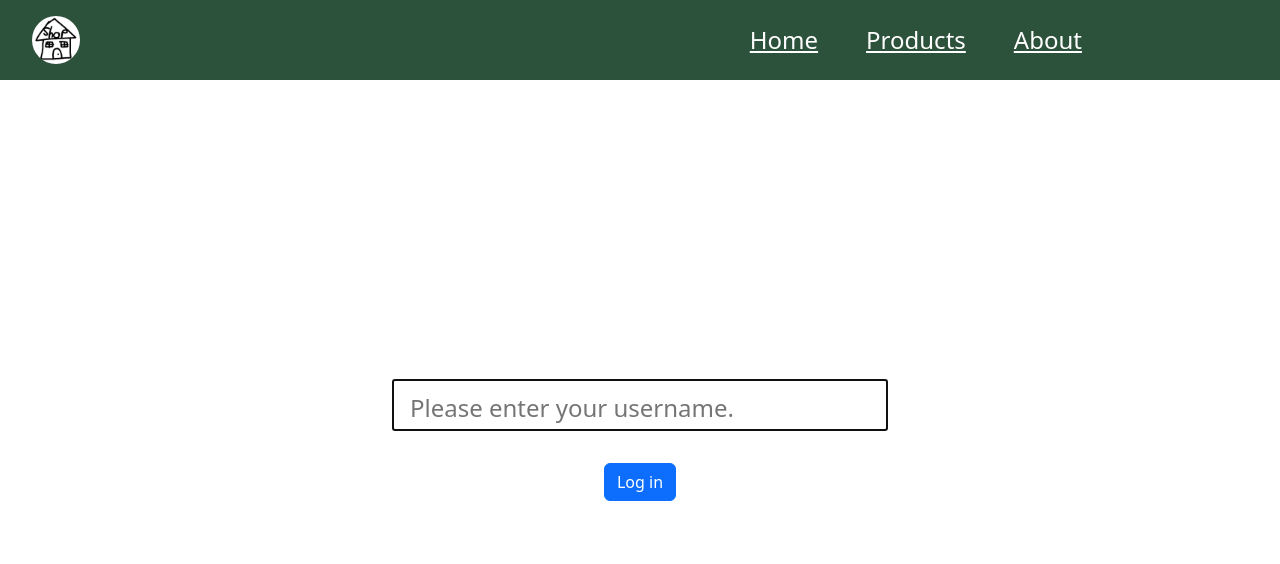
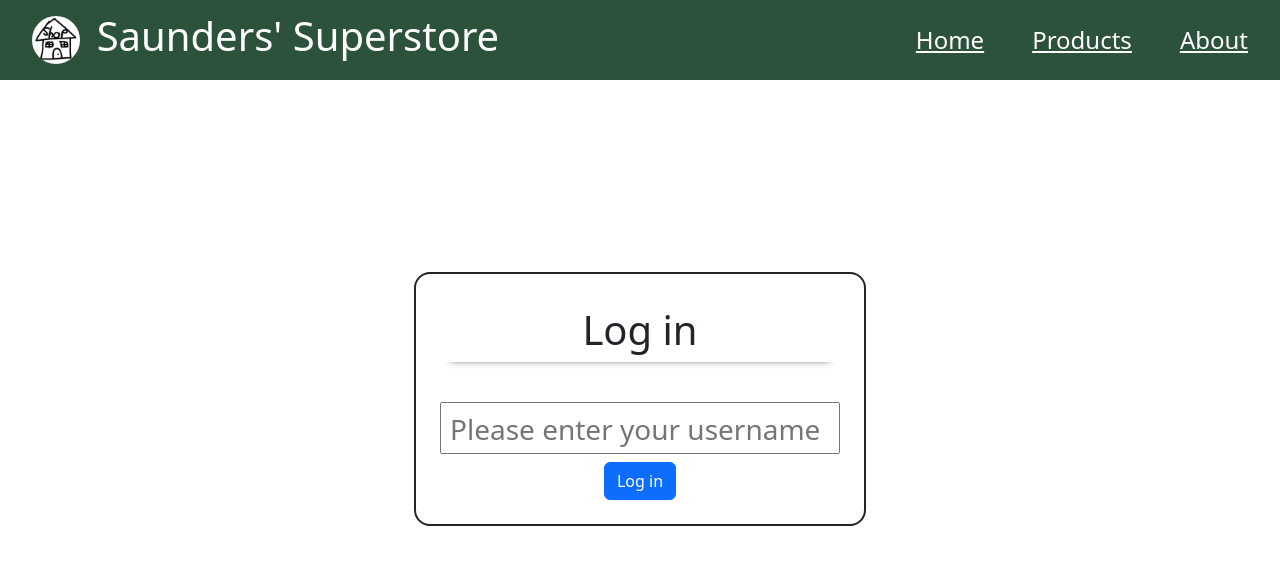
Before and after one commit to Maxsawdust/rr-online-store, a React (Vite) app in the folder online-store/: page / in a window 1280 px wide. Shown: the top 564 px of the page. Built offline with nearby package versions, Linux system fonts and the light colour scheme.

Commit message:
create Login component

```diff
--- a/online-store/src/components/Layout/Layout.css
+++ b/online-store/src/components/Layout/Layout.css
@@ -5,12 +5,16 @@
   /* display */
   display: flex;
   flex-direction: column;
+  align-items: center;
 }
 
 .page-container {
-  flex: 1;
+  /* sizing */
+  width: 95%;
+  max-width: 100rem;
+  padding: 5rem 0;
+  /* display */
   display: flex;
-  justify-content: center;
-  align-items: center;
+  flex-direction: column;
   padding: 2em;
 }
--- /dev/null
+++ b/online-store/src/components/Login/Login.css
@@ -0,0 +1,38 @@
+.Login {
+  /* sizing */
+  width: fit-content;
+  padding: 1.5rem;
+  /* formatting */
+  display: flex;
+  flex-direction: column;
+  align-items: center;
+  gap: 2rem;
+  margin-top: 10rem;
+  /* styling */
+  border: 2px solid;
+  border-radius: 1rem;
+}
+
+#log-in-header {
+  width: 100%;
+  padding: 0.5rem 0;
+  text-align: center;
+  box-shadow: 0 0.5rem 0.5rem -0.7rem black;
+}
+
+#log-in-box {
+  display: flex;
+  flex-direction: column;
+  align-items: center;
+  gap: 0.5rem;
+}
+
+#log-in-box > input {
+  width: 25rem;
+  font-size: 2rem;
+  padding: 0 0.25em;
+}
+
+#log-in-box > input::placeholder {
+  font-size: 1.75rem;
+}
--- /dev/null
+++ b/online-store/src/components/Login/Login.jsx
@@ -0,0 +1,23 @@
+import { useContext } from "react";
+import { StateContext } from "../../pages/HomePage/HomePage.jsx";
+import { Welcome } from "../";
+import "./Login.css";
+
+export default function Login() {
+  const { componentToDisplay, setComponentToDisplay } =
+    useContext(StateContext);
+  return (
+    <div className="Login">
+      <h1 id="log-in-header">Log in</h1>
+      <div id="log-in-box">
+        <input type="text" placeholder="Please enter your username" />
+        <button
+          className="btn btn-primary"
+          id="log-in-button"
+          onClick={() => setComponentToDisplay(<Welcome />)}>
+          Log in
+        </button>
+      </div>
+    </div>
+  );
+}
--- a/online-store/src/components/NavBar/NavBar.css
+++ b/online-store/src/components/NavBar/NavBar.css
@@ -5,11 +5,16 @@
   height: 10%;
   padding: 0 2em;
   /* display */
-  display: flex;
+  display: grid;
+  grid-template-columns: auto 1fr 1fr;
   align-items: center;
+  /* justify-content: flex-start; */
   /* styling */
   background-color: #2d523b;
 }
+
+/* I like the offset look the below styling gives the header. At first I had this all centered
+   but I found it a bit boring, and though it's more interesting like this */
 
 #shop-logo {
   /* sizing */
@@ -19,14 +24,18 @@
   border-radius: 100%;
 }
 
+#navbar-heading {
+  color: white;
+  justify-self: center;
+}
+
 #link-container {
   /* sizing */
   font-size: 1.5em;
   /* display */
-  margin-left: calc(50% - 2em);
-  transform: translateX(-50%);
   display: flex;
   gap: 2em;
+  margin-left: 25rem;
 }
 
 /* styling the links */
--- a/online-store/src/components/NavBar/NavBar.jsx
+++ b/online-store/src/components/NavBar/NavBar.jsx
@@ -5,13 +5,14 @@ import "./NavBar.css";
 export default function NavBar() {
   return (
     //
-    <div className="navbar">
+    <header className="navbar">
       <img src={shopLogo} alt="" id="shop-logo" />
+      <h1 id="navbar-heading">Saunders' Superstore</h1>
       <div id="link-container">
         <Link to={"/"}>Home</Link>
         <Link to={"/products"}>Products</Link>
         <Link to={"/about"}>About</Link>
       </div>
-    </div>
+    </header>
   );
 }
--- /dev/null
+++ b/online-store/src/components/Welcome/Welcome.jsx
@@ -0,0 +1,6 @@
+export default function Welcome() {
+  return (
+    //
+    <h1>Welcome</h1>
+  );
+}
--- a/online-store/src/components/index.jsx
+++ b/online-store/src/components/index.jsx
@@ -1,2 +1,4 @@
 export { default as NavBar } from "./NavBar/NavBar";
 export { default as Layout } from "./Layout/Layout";
+export { default as Login } from "./Login/Login";
+export { default as Welcome } from "./Welcome/Welcome";
--- a/online-store/src/pages/HomePage/HomePage.css
+++ b/online-store/src/pages/HomePage/HomePage.css
@@ -1,13 +1,5 @@
-.home-page {
-  flex-direction: column;
-  gap: 2em;
+#home-page {
+  width: 35%;
+  height: 100%;
+  align-items: center;
 }
-
-#log-in-input {
-  font-size: 2rem;
-  padding: 0 1rem;
-}
-
-#log-in-input::placeholder {
-  font-size: 1.5rem;
-}
--- a/online-store/src/pages/HomePage/HomePage.jsx
+++ b/online-store/src/pages/HomePage/HomePage.jsx
@@ -1,52 +1,18 @@
-import { useState, useEffect, useRef } from "react";
-import Button from "react-bootstrap/Button";
+import { createContext, useState } from "react";
+import { Welcome, Login } from "../../components";
 import "./HomePage.css";
 
+export const StateContext = createContext(null);
+
 export default function HomePage() {
-  // using state to store the currentPage state - "login", or "welcome".
-  const [currentPageState, setCurrentPageState] = useState("login");
-  const [username, setUsername] = useState("");
-  const inputRef = useRef(null);
-  // using effect to focus the input when the page state changes
-  useEffect(() => {
-    // checking to see if inputRef is truthy, so this only runs when the input is displayed
-    if (inputRef.current) inputRef.current.focus();
-  }, [currentPageState]);
-
-  // a map that contains the information for what to display based on the currentPageState.
-  const PAGE_STATES = {
-    login: {
-      // content property stores the main content for the page - input, or h1.
-      content: (
-        <input
-          type="text"
-          id="log-in-input"
-          placeholder="Please enter your username."
-          ref={inputRef}
-        />
-      ),
-      // buttonText stores the button's text.
-      buttonText: "Log in",
-      // nextPageState denotes what the state will change to on button click.
-      nextPageState: "welcome",
-    },
-    welcome: {
-      content: <h1 id="welcome-header">HELLO</h1>,
-      buttonText: "Log out",
-      nextPageState: "login",
-    },
-  };
-
+  const [componentToDisplay, setComponentToDisplay] = useState(<Login />);
   return (
-    <div className="page-container home-page">
-      {PAGE_STATES[currentPageState].content}
-      <Button
-        id="login-logout"
-        onClick={() =>
-          setCurrentPageState(PAGE_STATES[currentPageState].nextPageState)
-        }>
-        {PAGE_STATES[currentPageState].buttonText}
-      </Button>
-    </div>
+    //
+    <StateContext.Provider
+      value={{ componentToDisplay, setComponentToDisplay }}>
+      <div className="page-container" id="home-page">
+        {componentToDisplay}
+      </div>
+    </StateContext.Provider>
   );
 }
```
